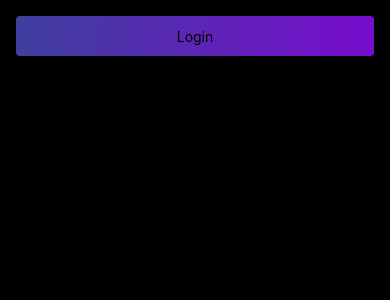
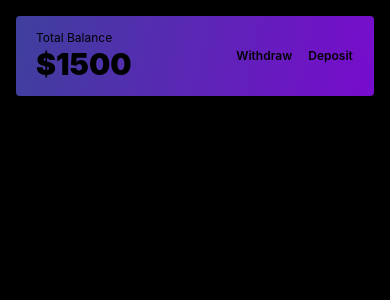
Before and after one commit to anirudhamahale/DPKingDealer, a React Native app: screen /Login in a window 390 px wide. Shown: the top 300 px of the page. Built offline with nearby package versions, Linux system fonts and the light colour scheme.

Commit message:
created a total balance view

```diff
--- a/src/components/PrimaryButton.tsx
+++ b/src/components/PrimaryButton.tsx
@@ -7,16 +7,19 @@ const StyledLinearGradient = cssInterop(LinearGradient, {
     className: 'style'
 });
 
-const GradientView: React.FC<{ view: View, }> = ({ view, ...props }) => {
+interface CustomContainerProps {
+    children: React.ReactNode; // Accepts any valid React child, including <View>, <Text>, etc.
+}
+
+const GradientView: React.FC<CustomContainerProps> = ({ children }) => {
     return (
         <View className="mx-4 mt-4">
             <StyledLinearGradient
                 colors={['#3E409D', '#780CCD']}
                 start={{ x: 0, y: 0 }}
                 end={{ x: 1, y: 1 }} className="rounded">
-                <Pressable className="h-[40px] rounded justify-center" {...props}>
-                    <Text className="text-center">Login</Text>
-                </Pressable>
+                {children}
+
             </StyledLinearGradient>
         </View>
     );
--- a/src/navigation/index.tsx
+++ b/src/navigation/index.tsx
@@ -7,6 +7,7 @@ export type RootStackParamList = {
     Auth: undefined;
     Login: undefined;
     Home: undefined;
+    HomeStack: undefined;
 };
 
 export const Stack = createStackNavigator<RootStackParamList>();
@@ -42,7 +43,7 @@ const Navigation = () => (
                     }),
                 }} />
             <Stack.Screen
-                name='Home'
+                name='HomeStack'
                 component={HomeStack}
                 options={{
                     headerShown: false,
--- a/src/screens/Login.tsx
+++ b/src/screens/Login.tsx
@@ -1,7 +1,7 @@
 import { NativeStackScreenProps } from "@react-navigation/native-stack";
-import { SafeAreaView, Text, View } from "react-native";
+import { Pressable, SafeAreaView, Text, View } from "react-native";
 import { RootStackParamList } from "../navigation";
-import GradientButton from "../components/PrimaryButton";
+import GradientView from "../components/PrimaryButton";
 
 type LoginProps = NativeStackScreenProps<RootStackParamList, 'Login'>;
 
@@ -9,7 +9,32 @@ const Login = ({ navigation }: LoginProps) => {
     return (
         <SafeAreaView className='flex-1 bg-black'>
             <View className='flex-1'>
-                <GradientButton text="login" />
+                <GradientView>
+                    <View
+                        className="h-[80px] rounded flex-row">
+                        <View className="flex-1 justify-center ml-5">
+                            <Text
+                                className="color-white text-xs font-normal">
+                                Total Balance
+                            </Text>
+                            <Text
+                                className="color-white font-black text-3xl">
+                                $1500
+                            </Text>
+                        </View>
+                        <View className="flex-1 justify-center items-center ml-5 flex-row">
+                            <Text
+                                className="color-white font-semibold text-xs">
+                                Withdraw
+                            </Text>
+                            <View className="w-4" />
+                            <Text
+                                className="color-white font-semibold text-xs">
+                                Deposit
+                            </Text>
+                        </View>
+                    </View>
+                </GradientView>
             </View>
 
         </SafeAreaView >
```
